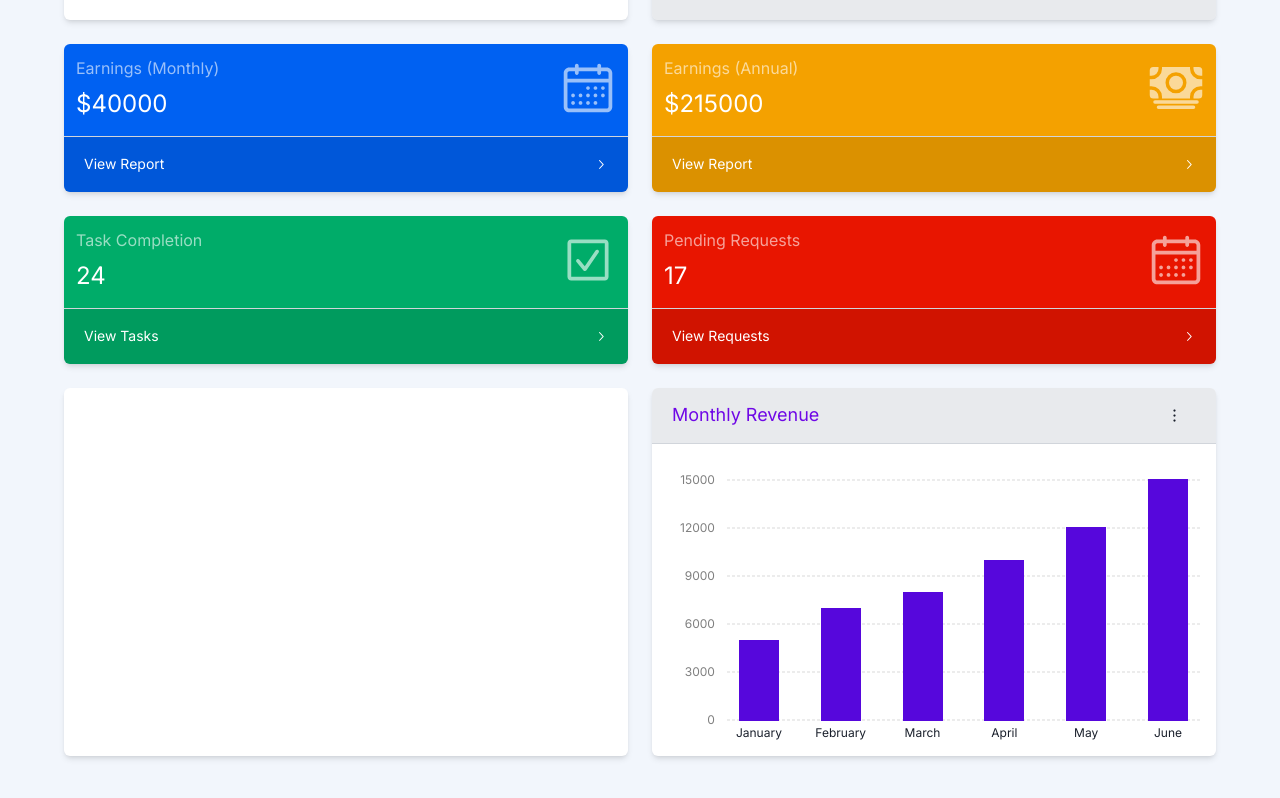
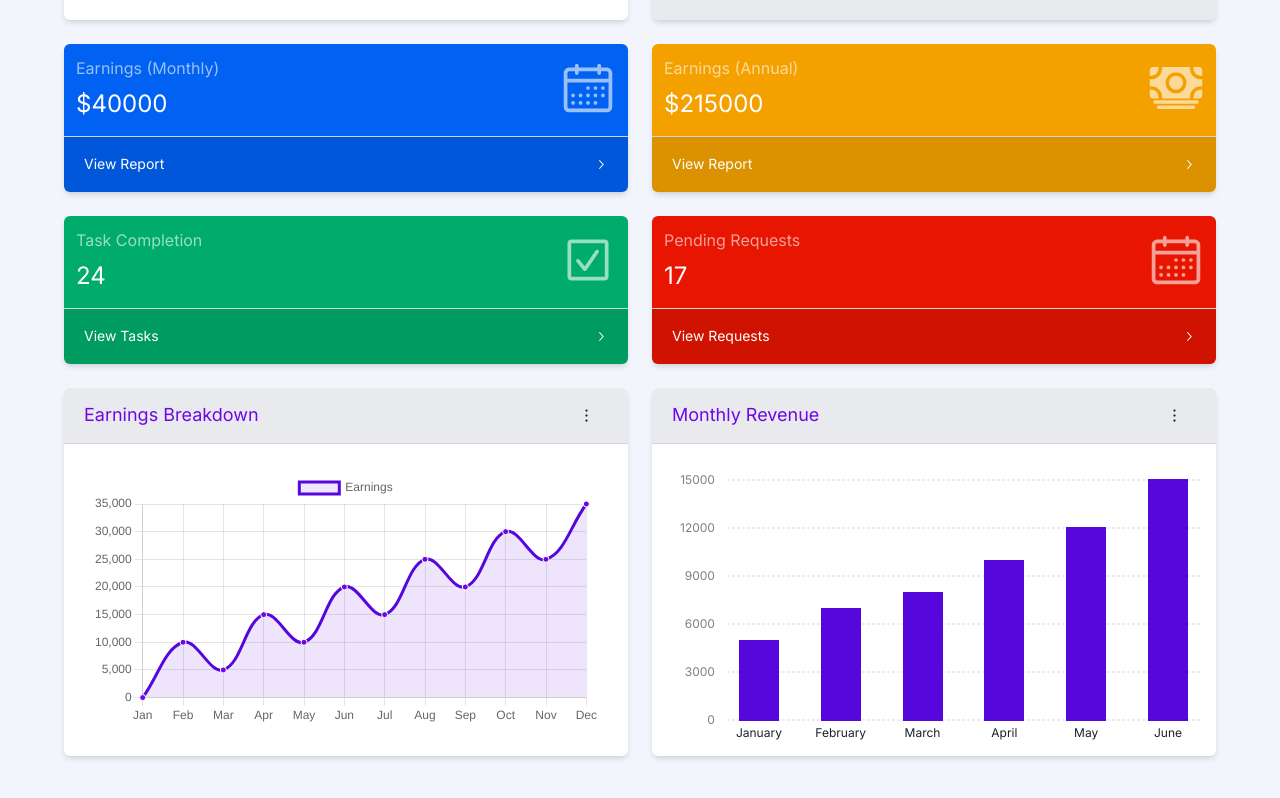
Before and after one commit to 0xe0b69e/psi-proj-2, a Next.js app: page /dashboard in a window 1280 px wide. Shown: the part 1104-1902 px from the top of the page. Built offline with nearby package versions, Linux system fonts and the light colour scheme.

Commit message:
Added line chart

```diff
--- a/app/(main)/dashboard/_components/dashboard-0.js
+++ b/app/(main)/dashboard/_components/dashboard-0.js
@@ -12,6 +12,7 @@ import Timeline from "@/components/timeline";
 import ReportCard from "@/components/report-card";
 import { IoCash } from "react-icons/io5";
 import BarChart from "@/components/bar-chart";
+import LineChart from "@/components/line-chart";
 
 export default function Page() {
   const progress = [
@@ -103,6 +104,21 @@ export default function Page() {
     { label: 'June', value: 15000 },
   ];
 
+  const lineChartData = [
+    { label: "Jan", value: 0 },
+    { label: "Feb", value: 10000 },
+    { label: "Mar", value: 5000 },
+    { label: "Apr", value: 15000 },
+    { label: "May", value: 10000 },
+    { label: "Jun", value: 20000 },
+    { label: "Jul", value: 15000 },
+    { label: "Aug", value: 25000 },
+    { label: "Sep", value: 20000 },
+    { label: "Oct", value: 30000 },
+    { label: "Nov", value: 25000 },
+    { label: "Dec", value: 35000 },
+  ]
+
   return (
     <main className="overflow-x-hidden w-full bg-background dark:bg-background-dark transition-all relative">
       <header className="top-0 left-0 right-0 bg-gradient-to-r from-primary to-secondary py-10 h-64 z-0 w-full" />
@@ -156,7 +172,14 @@ export default function Page() {
         </div>
         <div className="grid gap-6 grid-cols-1 xl:grid-cols-2">
           <Card className="w-full">
+            <CardHeader className="justify-between px-5">
+              <p className="text-lg text-primary-lighter">Earnings Breakdown</p>
+              <CircularButton>
+                <DotsVerticalIcon />
+              </CircularButton>
+            </CardHeader>
             <div className="w-full h-full p-5">
+              <LineChart data={lineChartData} label="Earnings" />
             </div>
           </Card>
           <Card className="w-full">
--- a/components/bar-chart.js
+++ b/components/bar-chart.js
@@ -17,7 +17,7 @@ export default function BarChart ( { data } )
 
   const [ isVisible, setIsVisible ] = useState( false );
 
-  data = data.sort( ( a, b ) => a.value - b.value );
+  data = data//.sort( ( a, b ) => a.value - b.value );
   const maxValue = Math.max( ...data.map( ( { value } ) => value ) );
 
   useEffect( () =>
--- /dev/null
+++ b/components/line-chart.js
@@ -0,0 +1,68 @@
+/* I could've probably do bar-chart using react-chars too 🤣 */
+
+"use client";
+
+import { Line } from "react-chartjs-2";
+import "chart.js/auto";
+import TailwindConfig from "@/tailwind.config";
+
+/**
+ * @param data {{label: string, value: number}[]}
+ * @param label {string}
+ * @returns {JSX.Element}
+ */
+export default function LineChart ( { data, label } )
+{
+  const sortedData = data//.sort( ( a, b ) => a.label.localeCompare( b.label ) );
+
+  const chartData = {
+    labels: sortedData.map( ( { label } ) => label ),
+    datasets: [
+      {
+        label: label,
+        data: sortedData.map( ( { value } ) => value ),
+        fill: true,
+        backgroundColor: TailwindConfig.theme.extend.colors.primary.transparent,
+        borderColor: TailwindConfig.theme.extend.colors.primary.DEFAULT,
+        pointBackgroundColor: TailwindConfig.theme.extend.colors.primary.lighter,
+        pointBorderColor: "#ffffff",
+        pointHoverBackgroundColor: "#ffffff",
+        pointHoverBorderColor: TailwindConfig.theme.extend.colors.primary.lighter,
+        tension: 0.4,
+      },
+    ],
+  };
+
+  const options = {
+    scales: {
+      y: {
+        beginAtZero: true,
+      },
+    },
+    plugins: {
+      tooltip: {
+        callbacks: {
+          label: function ( context )
+          {
+            let label = context.dataset.label || "";
+            if ( label )
+            {
+              label += ": ";
+            }
+            if ( context.parsed.y !== null )
+            {
+              label += `$${context.parsed.y.toLocaleString()}`;
+            }
+            return label;
+          },
+        },
+      },
+    },
+  };
+
+  return (
+    <div className="w-full h-full flex flex-col text-xs p-2">
+      <Line data={chartData} options={options} />
+    </div>
+  );
+}
--- a/package.json
+++ b/package.json
@@ -12,11 +12,13 @@
     "@radix-ui/react-avatar": "^1.0.4",
     "@radix-ui/react-dropdown-menu": "^2.0.6",
     "@radix-ui/react-icons": "^1.3.0",
+    "chart.js": "^4.4.3",
     "class-variance-authority": "^0.7.0",
     "clsx": "^2.1.1",
     "dayjs": "^1.11.11",
     "next": "14.2.3",
     "react": "^18",
+    "react-chartjs-2": "^5.2.0",
     "react-dom": "^18",
     "react-icons": "^5.2.1",
     "react-spring": "^9.7.3",
--- a/tailwind.config.js
+++ b/tailwind.config.js
@@ -39,6 +39,7 @@ module.exports = {
         primary: {
           DEFAULT: "#5607dc",
           lighter: "#6f08e6",
+          transparent: "rgba(86, 7, 220, 0.1)",
           foreground: "#ffffff",
         },
         secondary: {
```
Also changed, not shown: 1 other file (tests, documents, lock files or other folders).
